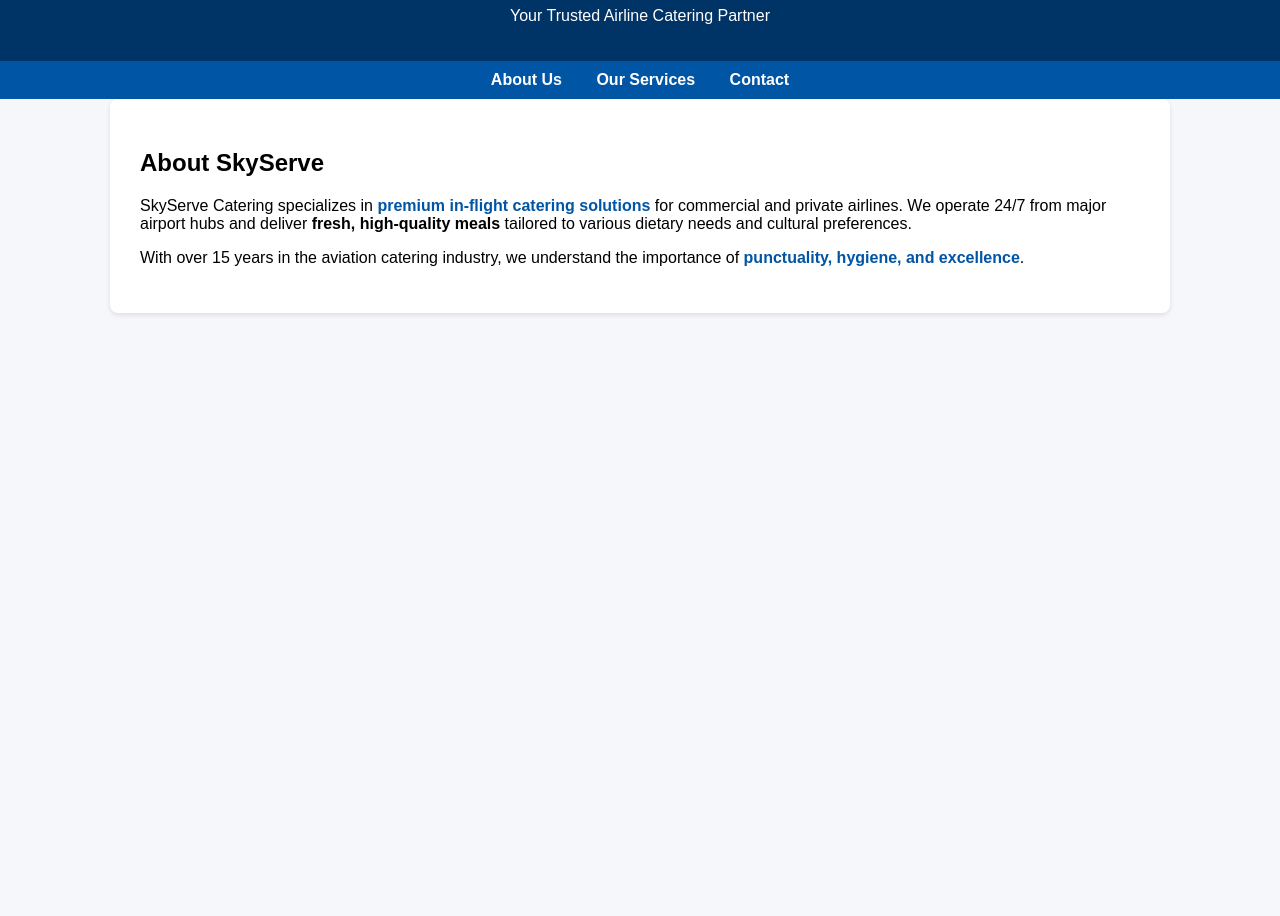
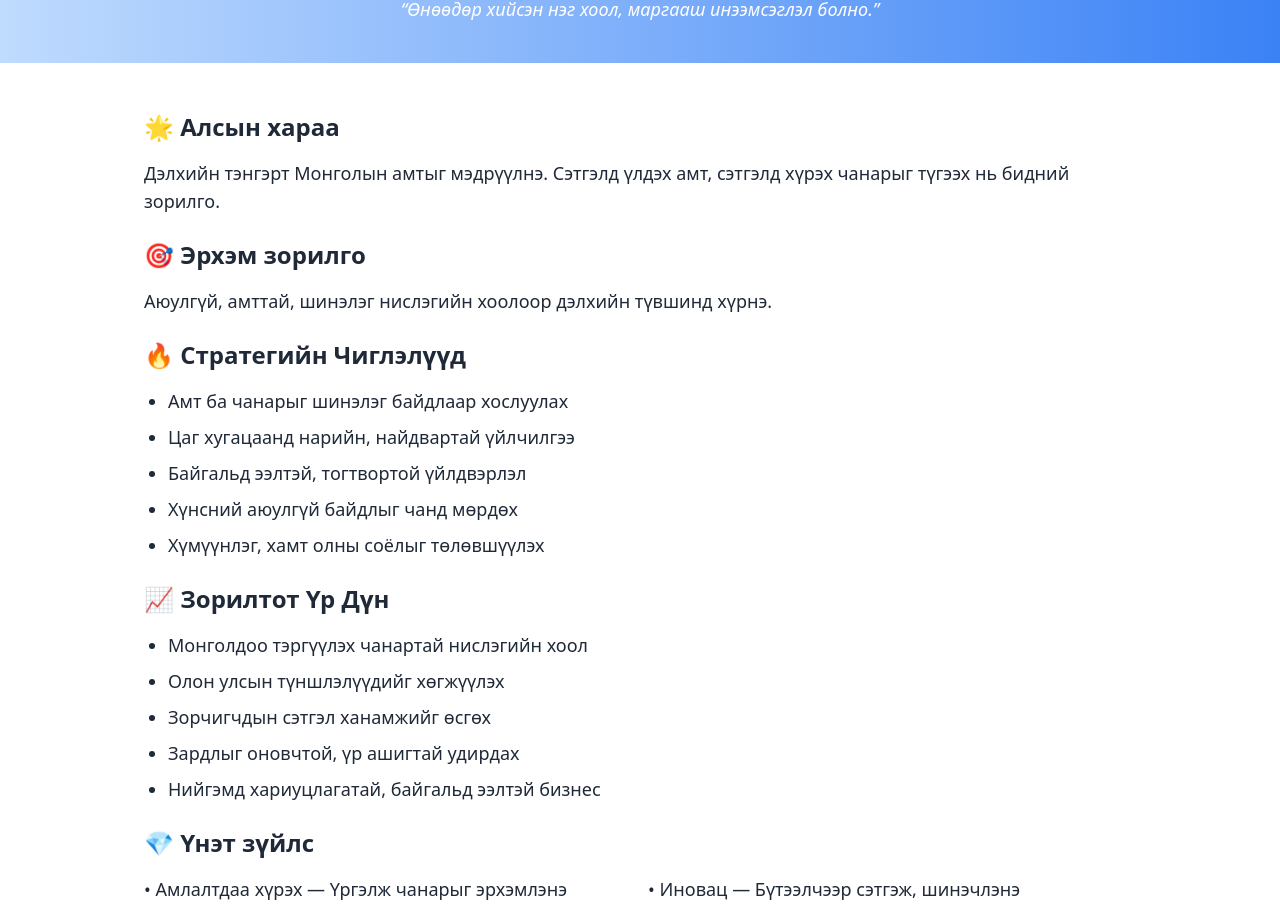
Before and after one commit to rdnzee/ulemj, a plain HTML site: page index.html in a window 1280 px wide. Shown: the part 93-1009 px from the top of the page. Before the commit the page ends 800 px from the top, so only its background shows below. Drawn offline with nearby package versions, Linux system fonts and the light colour scheme.

Commit message:
Update index.html

```diff
--- a/index.html
+++ b/index.html
@@ -1,102 +1,56 @@
 <!DOCTYPE html>
-<html lang="en">
+<html lang="mn">
 <head>
-    <meta charset="UTF-8">
-    <meta name="viewport" content="width=device-width, initial-scale=1.0">
-    <title>SkyServe Catering</title>
-    <style>
-        body {
-            font-family: Arial, sans-serif;
-            margin: 0;
-            padding: 0;
-            background-color: #f5f7fa;
-        }
+  <meta charset="UTF-8" />
+  <meta name="viewport" content="width=device-width, initial-scale=1.0" />
+  <title>Монголын Амт - Нислэгийн Хоол Үйлдвэрлэл</title>
+  <script src="https://cdn.tailwindcss.com"></script>
+</head>
+<body class="bg-white text-gray-800 font-sans">
 
-        header {
-            background-color: #003366;
-            color: white;
-            padding: 20px 40px;
-            text-align: center;
-        }
+  <header class="bg-gradient-to-r from-blue-200 to-blue-500 text-white py-10 text-center">
+    <h1 class="text-4xl font-bold mb-2">✈️ Монголын Амт – Тэнгэрт хүрэх аялал</h1>
+    <p class="text-lg italic">“Өнөөдөр хийсэн нэг хоол, маргааш инээмсэглэл болно.”</p>
+  </header>
 
-        nav {
-            background-color: #0055a5;
-            padding: 10px 40px;
-            text-align: center;
-        }
+  <section class="max-w-5xl mx-auto px-4 py-12">
+    <h2 class="text-2xl font-semibold mb-4">🌟 Алсын хараа</h2>
+    <p class="mb-6 text-lg">Дэлхийн тэнгэрт Монголын амтыг мэдрүүлнэ. Сэтгэлд үлдэх амт, сэтгэлд хүрэх чанарыг түгээх нь бидний зорилго.</p>
 
-        nav a {
-            color: white;
-            margin: 0 15px;
-            text-decoration: none;
-            font-weight: bold;
-        }
+    <h2 class="text-2xl font-semibold mb-4">🎯 Эрхэм зорилго</h2>
+    <p class="mb-6 text-lg">Аюулгүй, амттай, шинэлэг нислэгийн хоолоор дэлхийн түвшинд хүрнэ.</p>
 
-        section {
-            padding: 40px;
-            max-width: 1000px;
-            margin: auto;
-        }
+    <h2 class="text-2xl font-semibold mb-4">🔥 Стратегийн Чиглэлүүд</h2>
+    <ul class="list-disc pl-6 mb-6 space-y-2 text-lg">
+      <li>Амт ба чанарыг шинэлэг байдлаар хослуулах</li>
+      <li>Цаг хугацаанд нарийн, найдвартай үйлчилгээ</li>
+      <li>Байгальд ээлтэй, тогтвортой үйлдвэрлэл</li>
+      <li>Хүнсний аюулгүй байдлыг чанд мөрдөх</li>
+      <li>Хүмүүнлэг, хамт олны соёлыг төлөвшүүлэх</li>
+    </ul>
 
-        .highlight {
-            color: #0055a5;
-            font-weight: bold;
-        }
+    <h2 class="text-2xl font-semibold mb-4">📈 Зорилтот Үр Дүн</h2>
+    <ul class="list-disc pl-6 mb-6 space-y-2 text-lg">
+      <li>Монголдоо тэргүүлэх чанартай нислэгийн хоол</li>
+      <li>Олон улсын түншлэлүүдийг хөгжүүлэх</li>
+      <li>Зорчигчдын сэтгэл ханамжийг өсгөх</li>
+      <li>Зардлыг оновчтой, үр ашигтай удирдах</li>
+      <li>Нийгэмд хариуцлагатай, байгальд ээлтэй бизнес</li>
+    </ul>
 
-        .services, .about, .contact {
-            background-color: white;
-            margin-bottom: 20px;
-            padding: 30px;
-            border-radius: 8px;
-            box-shadow: 0 2px 5px rgba(0,0,0,0.1);
-        }
+    <h2 class="text-2xl font-semibold mb-4">💎 Үнэт зүйлс</h2>
+    <div class="grid grid-cols-1 md:grid-cols-2 gap-4 text-lg">
+      <p>• Амлалтдаа хүрэх — Үргэлж чанарыг эрхэмлэнэ</p>
+      <p>• Иновац — Бүтээлчээр сэтгэж, шинэчлэнэ</p>
+      <p>• Хариуцлага — Аюулгүй ажиллагаа, стандартын мөрдөлт</p>
+      <p>• Хамтын ажиллагаа — Багийн хүчээр оргилд хүрнэ</p>
+      <p>• Хүндэтгэл — Итгэлцэлд суурилсан харилцаа</p>
+    </div>
+  </section>
 
-        form input, form textarea {
-            width: 100%;
-            padding: 10px;
-            margin-top: 10px;
-            margin-bottom: 20px;
-            border: 1px solid #ccc;
-            border-radius: 5px;
-        }
+  <footer class="bg-gray-100 py-6 text-center text-sm text-gray-600">
+    © 2025 Монголын Нислэгийн Хоол Үйлдвэрлэл. Бүх эрх хуулиар хамгаалагдсан.
+  </footer>
 
-        form button {
-            background-color: #0055a5;
-            color: white;
-            padding: 12px 20px;
-            border: none;
-            border-radius: 5px;
-            cursor: pointer;
-        }
-
-        footer {
-            text-align: center;
-            padding: 20px;
-            background-color: #003366;
-            color: white;
-        }
-    </style>
-</head>
-<body>
-
-    <header>
-        <h1>SkyServe Catering</h1>
-        <p>Your Trusted Airline Catering Partner</p>
-    </header>
-
-    <nav>
-        <a href="#about">About Us</a>
-        <a href="#services">Our Services</a>
-        <a href="#contact">Contact</a>
-    </nav>
-
-    <section class="about" id="about">
-        <h2>About SkyServe</h2>
-        <p>
-            SkyServe Catering specializes in <span class="highlight">premium in-flight catering solutions</span> for commercial and private airlines.
-            We operate 24/7 from major airport hubs and deliver <strong>fresh, high-quality meals</strong> tailored to various dietary needs and cultural preferences.
-        </p>
-        <p>
-            With over 15 years in the aviation catering industry, we understand the importance of <span class="highlight">punctuality, hygiene, and excellence</span>.
-        </p>
-    </section>
+</body>
+</html>
```
